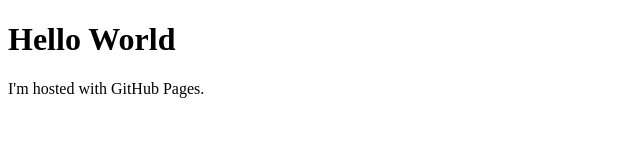
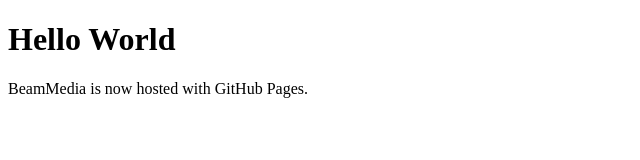
Before and after one commit to ixpanel/ixpanel.github.io, a plain HTML site: page index.html in a window 1280 px wide. Shown: the whole page, without its empty margins (0-640 px from the left). Drawn offline with Linux system fonts and the light colour scheme.

Commit message:
Update index.html

```diff
--- a/index.html
+++ b/index.html
@@ -2,6 +2,6 @@
 <html>
 <body>
 <h1>Hello World</h1>
-<p>I'm hosted with GitHub Pages.</p>
+<p>BeamMedia is now hosted with GitHub Pages.</p>
 </body>
 </html>
```
